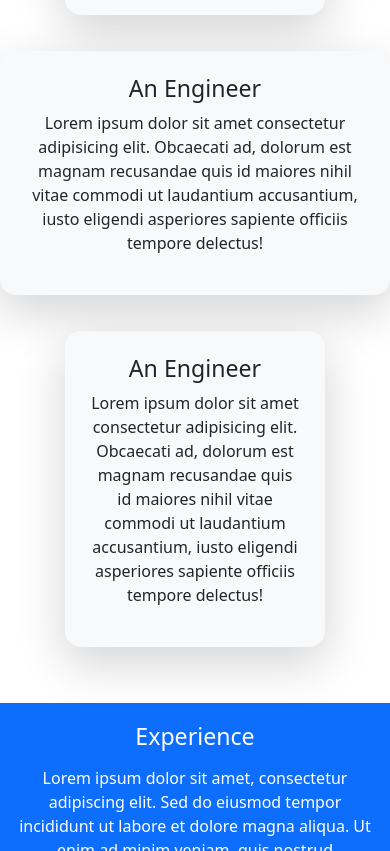
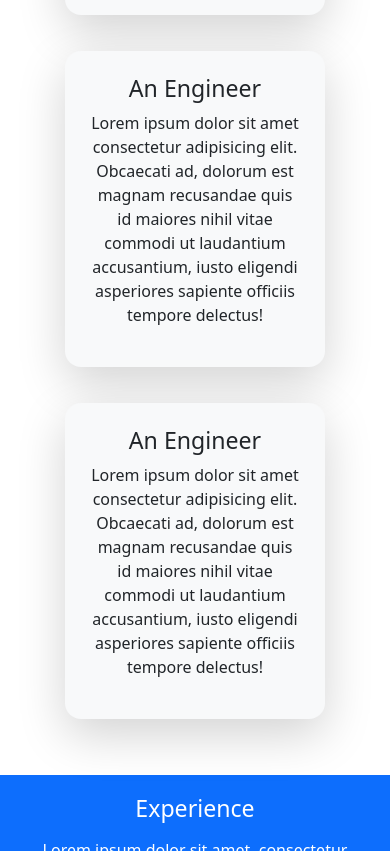
Before and after one commit to Lemidinku/UGR-3860-14, a plain HTML site: page src/home.html in a window 390 px wide. Shown: the part 957-1808 px from the top of the page. Drawn offline with nearby package versions, Linux system fonts and the light colour scheme.

Commit message:
fixed a typo

```diff
--- a/src/home.html
+++ b/src/home.html
@@ -63,7 +63,7 @@
                             </p>
                         </div>
                     </div>
-                    <div class="col-sm-8 col-md-3 border-4 bg-light  p-4  shadow-lg rounded-4 mx-auto  my-3 ">
+                    <div class="col-8 col-md-3 border-4 bg-light  p-4  shadow-lg rounded-4 mx-auto  my-3 ">
                         <div class="card-content p-6">
                             <h3 class="subtitle">An Engineer</h3>
                             <p>
```
